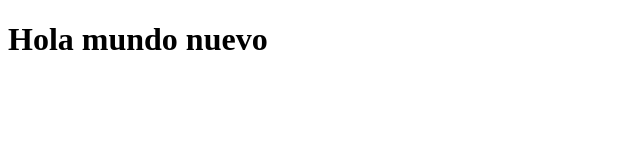
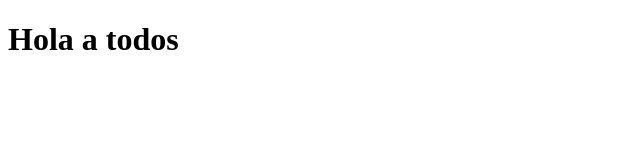
Before and after one commit to julioar/Proyecto, a plain HTML site: page index.html in a window 1280 px wide. Shown: the whole page, without its empty margins (0-640 px from the left). Drawn offline with Linux system fonts and the light colour scheme.

Commit message:
Modificaciones prueba

```diff
--- a/index.html
+++ b/index.html
@@ -7,6 +7,6 @@
   <title>Document</title>
 </head>
 <body>
-  <h1>Hola mundo nuevo</h1>
+  <h1>Hola a todos</h1>
 </body>
 </html>
```
